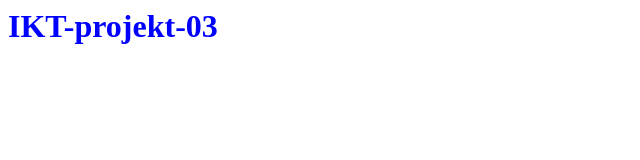
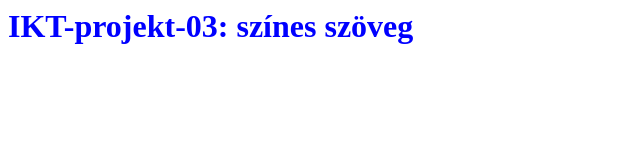
Before and after one commit to MakkaiKrisz/IKT-projekt-03, a plain HTML site: page index.html in a window 1280 px wide. Shown: the whole page, without its empty margins (0-640 px from the left). Drawn offline with Linux system fonts and the light colour scheme.

Commit message:
Update index.html

```diff
--- a/index.html
+++ b/index.html
@@ -4,6 +4,6 @@
       <style>
         h1{color:blue}
       </style>
-      <h1>IKT-projekt-03</h1>
+      <h1>IKT-projekt-03: színes szöveg</h1>
     </body>
   </html>
```
